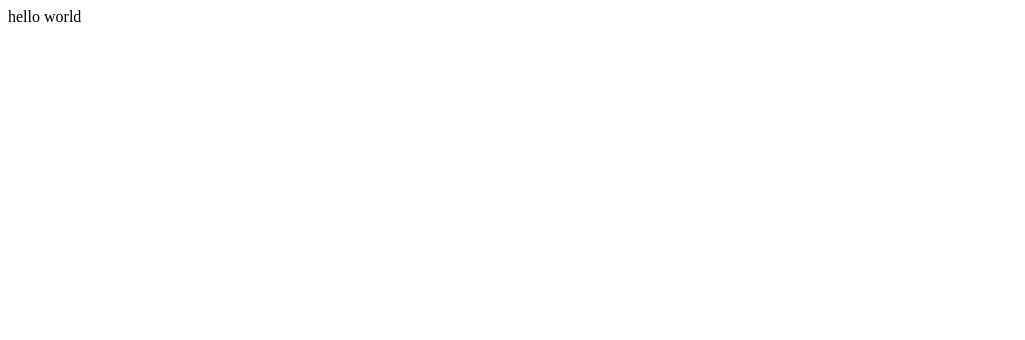
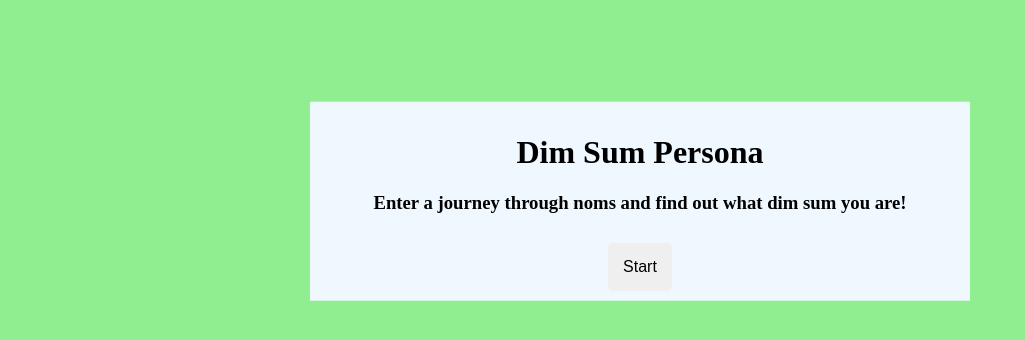
Before and after one commit to jasonkeung/dimsum, a plain HTML site: page index.html in a window 1280 px wide. Shown: the whole page, without its empty margins (0-1025 px from the left). Drawn offline with Linux system fonts and the light colour scheme.

Commit message:
Add some styling and text

```diff
--- a/index.html
+++ b/index.html
@@ -1,2 +1,22 @@
-hello
-world
+<!DOCTYPE html>
+<html>
+<meta charset="UTF-8">
+<meta name="viewport" content="width=device-width, initial-scale=1">
+<link rel="stylesheet" href="styles.css">
+<body>
+    <div class="start">
+
+
+    <h1>Dim Sum Persona</h1>
+    <h3>
+        Enter a journey through noms and find out what dim sum you are!
+    </h3>
+
+    <button class="start-button">
+        Start
+    </button>
+    </div>
+
+
+</body>
+</html>
--- /dev/null
+++ b/styles.css
@@ -0,0 +1,29 @@
+body {
+    background-color: lightgreen;
+    height: 100%;
+}
+
+.start {
+    margin: auto;
+    align-items: center;
+    text-align: center;
+    padding: 10px;
+    left: 50%;
+    bottom: 50%;
+    width: 50%;
+    transform: translate(-50%, -50%);
+    position: absolute;
+    color: black;
+    background-color: aliceblue;
+}
+
+.start-button {
+    border: none;
+    padding: 15px;
+    text-align: center;
+    display: inline-block;
+    font-size: 16px;
+    margin-top: 10px;
+    border-radius: 5px;
+    transition: background-color 0.3s ease;
+}
```
